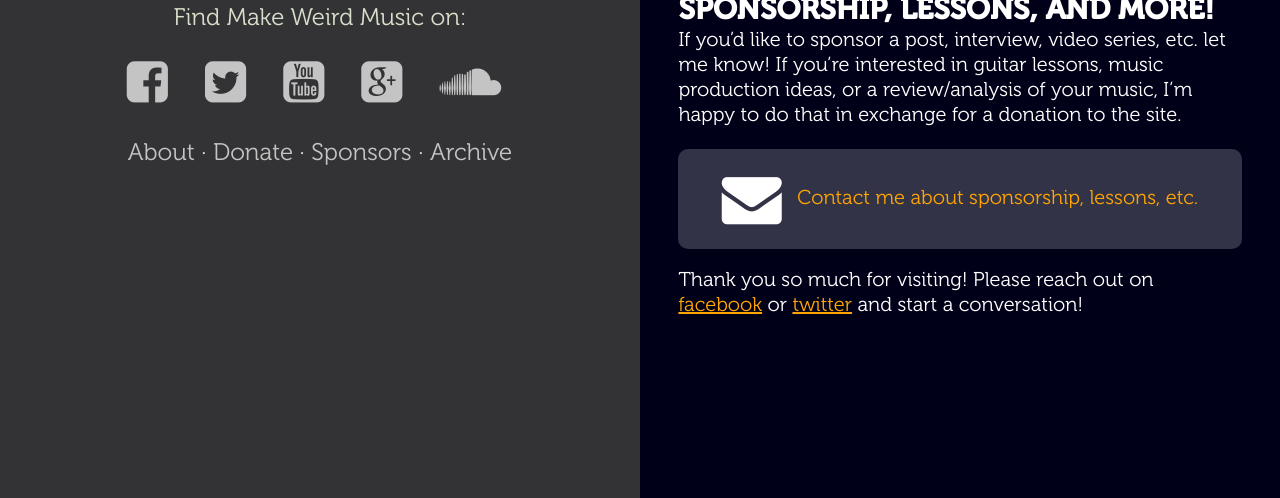
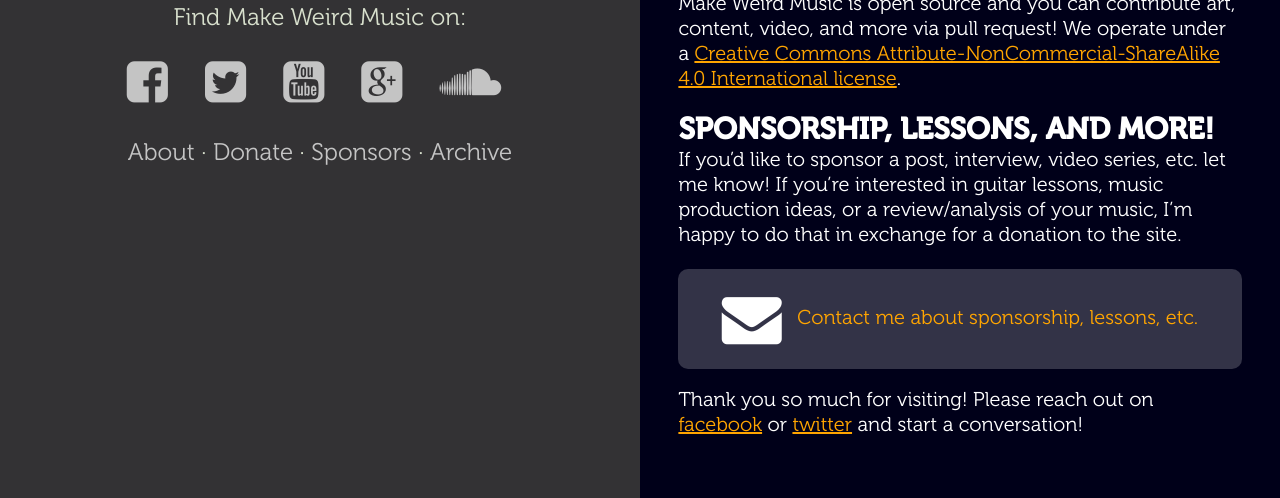
Before and after one commit to MakeWeirdMusic/MakeWeirdMusic.github.io, a Jekyll site: the page built from donate.md, in a window 1280 px wide and 1149 px high. Shown: the part 651-1149 px from the top of the window. Built offline with Jekyll 4.4.1, drawn with Linux system fonts in a browser that asks for light colours; some web fonts are replaced.

Commit message:
Updated license on donate page

```diff
--- a/donate.md
+++ b/donate.md
@@ -20,6 +20,8 @@
 
 <a class="donation-icon" href="http://github.com/MakeWeirdMusic"><i class="fa fa-github-square"></i> Donate code and art via GitHub</a>
 
+Make Weird Music is open source and you can contribute art, content, video, and more via pull request! We operate under a [Creative Commons Attribute-NonCommercial-ShareAlike 4.0 International license](http://creativecommons.org/licenses/by-nc-sa/4.0/).
+
 ## Sponsorship, Lessons, and More!
 
 If you'd like to sponsor a post, interview, video series, etc. let me know! If you're interested in guitar lessons, music production ideas, or a review/analysis of your music, I'm happy to do that in exchange for a donation to the site.
```
Also changed, not shown: 2 other files.
